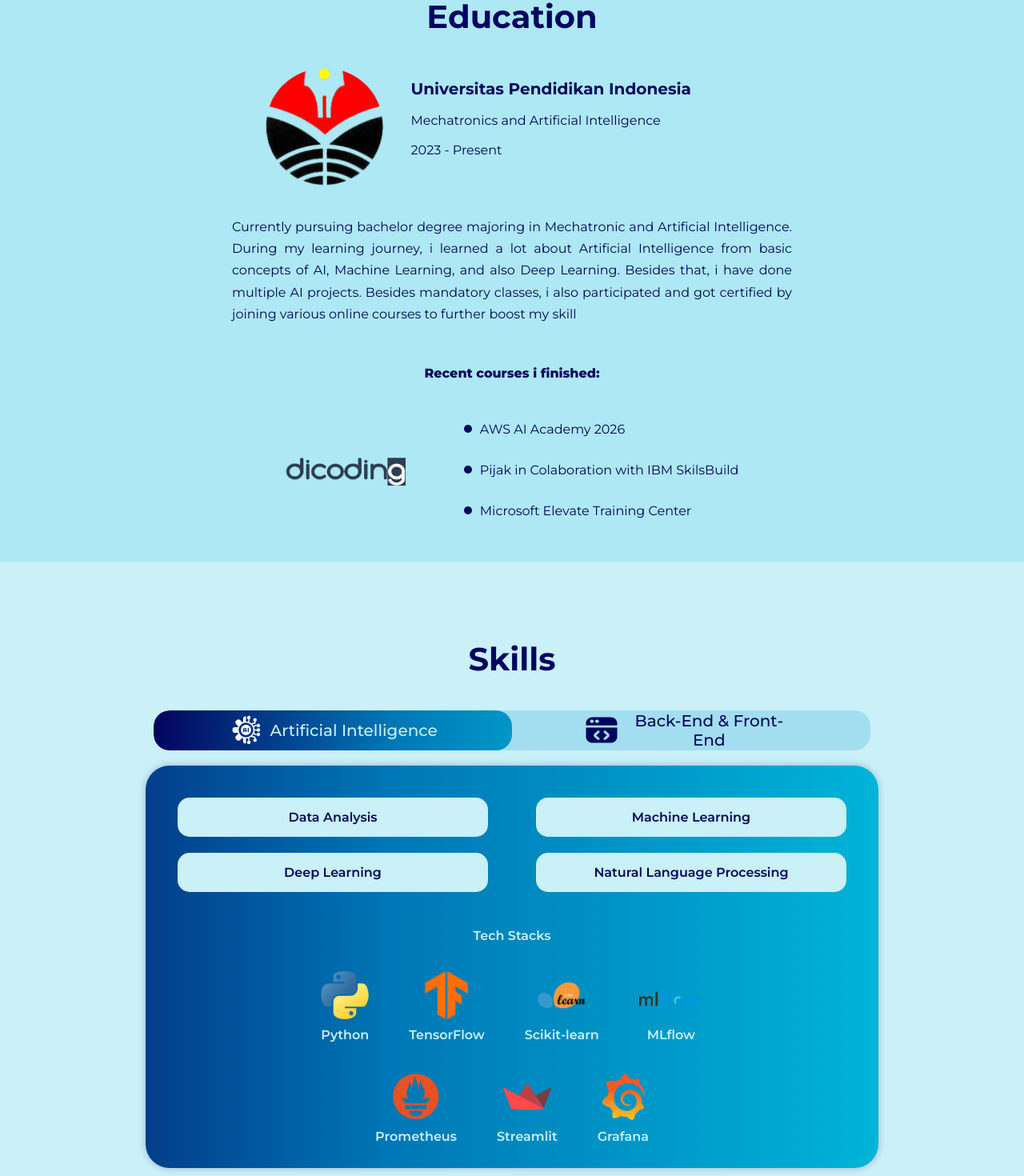
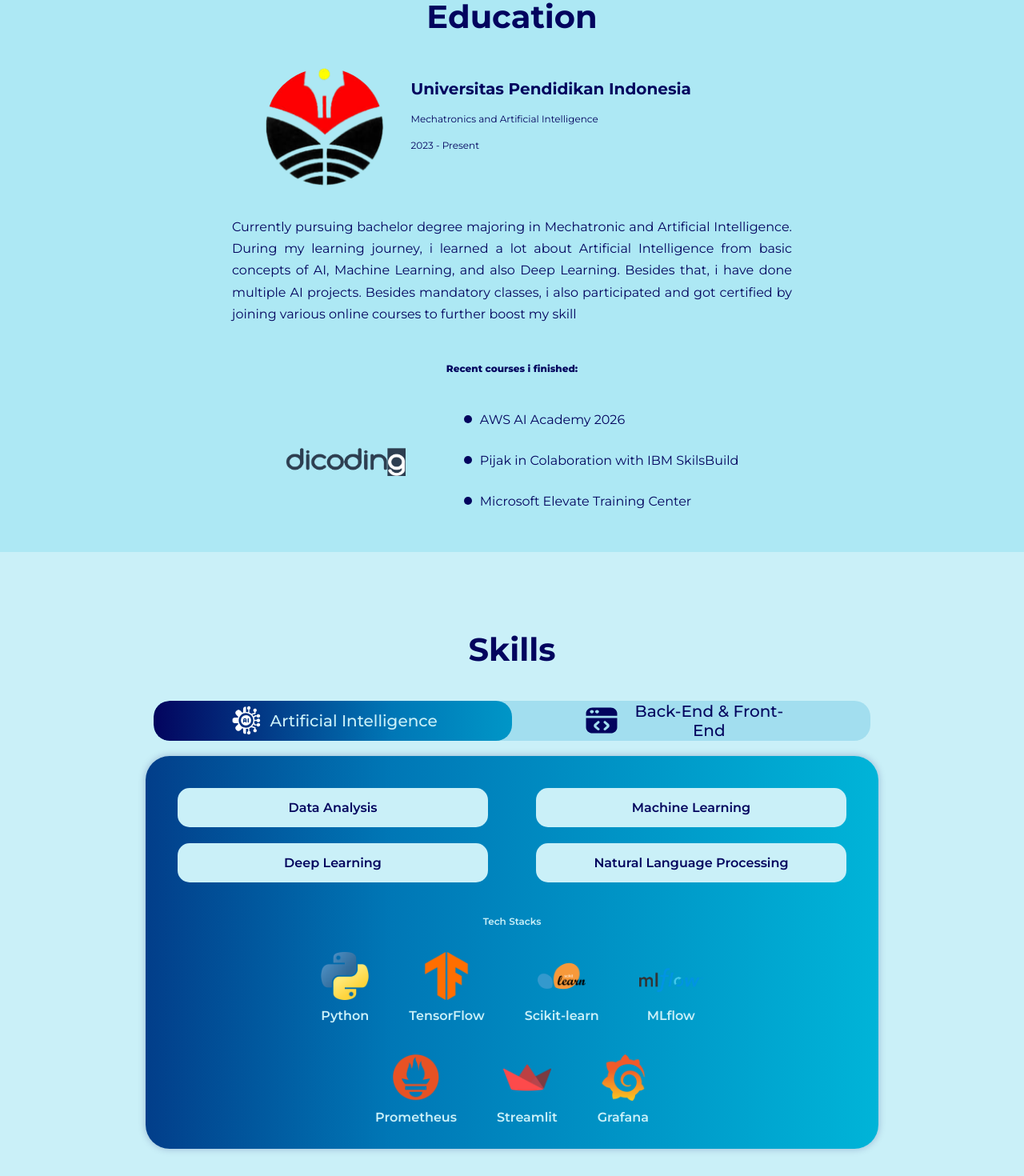
Before and after one commit to f4qihuddin/web-portfolio, a React (Vite) app: page / in a window 1280 px wide. Shown: the part 680-2150 px from the top of the page at 80% size. Built offline with nearby package versions, Linux system fonts and the light colour scheme.

Commit message:
fix font size

```diff
--- a/src/styles/style.css
+++ b/src/styles/style.css
@@ -40,18 +40,22 @@
 /* small text */
 .regular-small {
   font-weight: 400;
+  font-size: 12px;
 }
 
 .medium-small {
   font-weight: 600;
+  font-size: 12px;
 }
 
 .semi-bold-small {
   font-weight: 800;
+  font-size: 12px;
 }
 
 .bold-small {
   font-weight: 1000;
+  font-size: 12px;
 }
 
 /* medium text */
```
